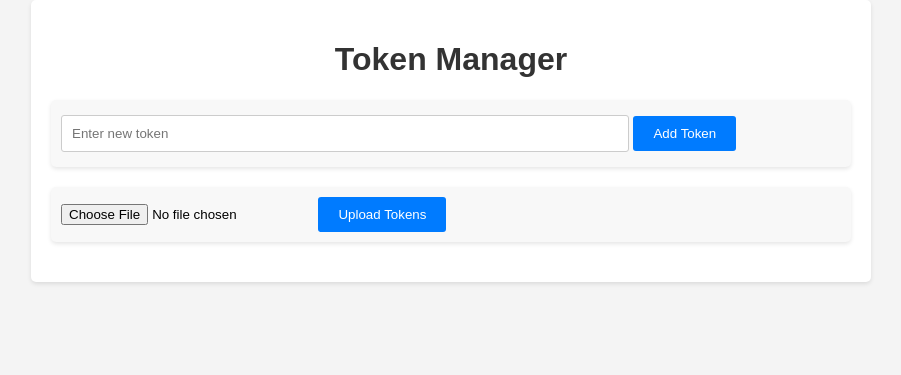
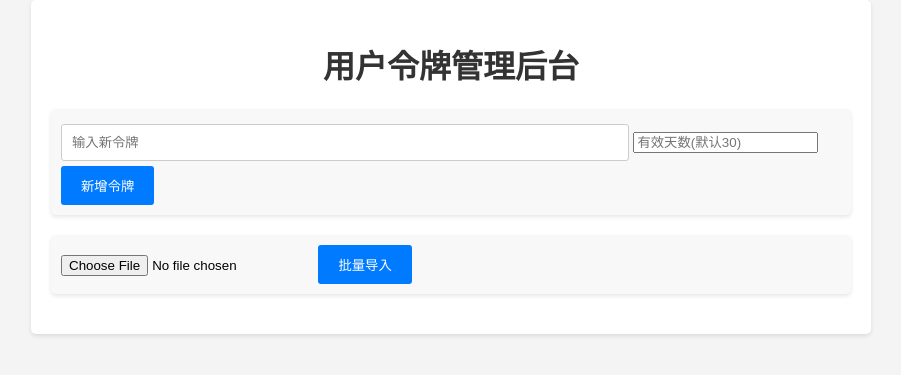
Before and after one commit to realnoob007/tokens_manager, a Flask app: page / in a window 1280 px wide. Shown: the top 375 px of the page, without its empty margins (189-1090 px from the left). Run offline with Flask 3, Linux system fonts and the light colour scheme; the visitor is signed in with stand-in values (Sample User, id 1); data that the repository does not hold is empty.

Commit message:
Update index.html

```diff
--- a/templates/index.html
+++ b/templates/index.html
@@ -1,18 +1,19 @@
 <!DOCTYPE html>
 <html>
 <head>
-    <title>Token Manager</title>
+    <title>用户令牌管理后台</title>
     <link rel="stylesheet" href="{{ url_for('static', filename='style.css') }}">
 </head>
 <body>
     <div class="container">
-        <h1>Token Manager</h1>
+        <h1>用户令牌管理后台</h1>
 
         <!-- Form for adding a single token -->
         <div class="add-token-form">
             <form action="/add" method="post">
-                <input type="text" name="token" placeholder="Enter new token">
-                <button type="submit">Add Token</button>
+                <input type="text" name="token" placeholder="输入新令牌">
+                <input type="number" name="validity_days" placeholder="有效天数(默认30)" min="1">
+                <button type="submit">新增令牌</button>
             </form>
         </div>
 
@@ -20,7 +21,7 @@
         <div class="upload-token-form">
             <form action="/" method="post" enctype="multipart/form-data">
                 <input type="file" name="file">
-                <button type="submit">Upload Tokens</button>
+                <button type="submit">批量导入</button>
             </form>
         </div>
 
@@ -29,12 +30,12 @@
                 <li class="token-item">
                     <div class="token-info">
                         <span class="token-name">{{ token }}</span>
-                        <span class="token-details">Created at: {{ details.created_at }}, Expires in: {{ details.expires_in }} days</span>
+                        <span class="token-details">创建于: {{ details.created_at }}, 有效天数: {{ details.expires_in }} 天</span>
                     </div>
                     <!-- Form for deleting a token -->
                     <form class="delete-token-form" action="/delete" method="post">
                         <input type="hidden" name="token" value="{{ token }}">
-                        <button type="submit">Delete</button>
+                        <button type="submit">删除</button>
                     </form>
                 </li>
             {% endfor %}
```
